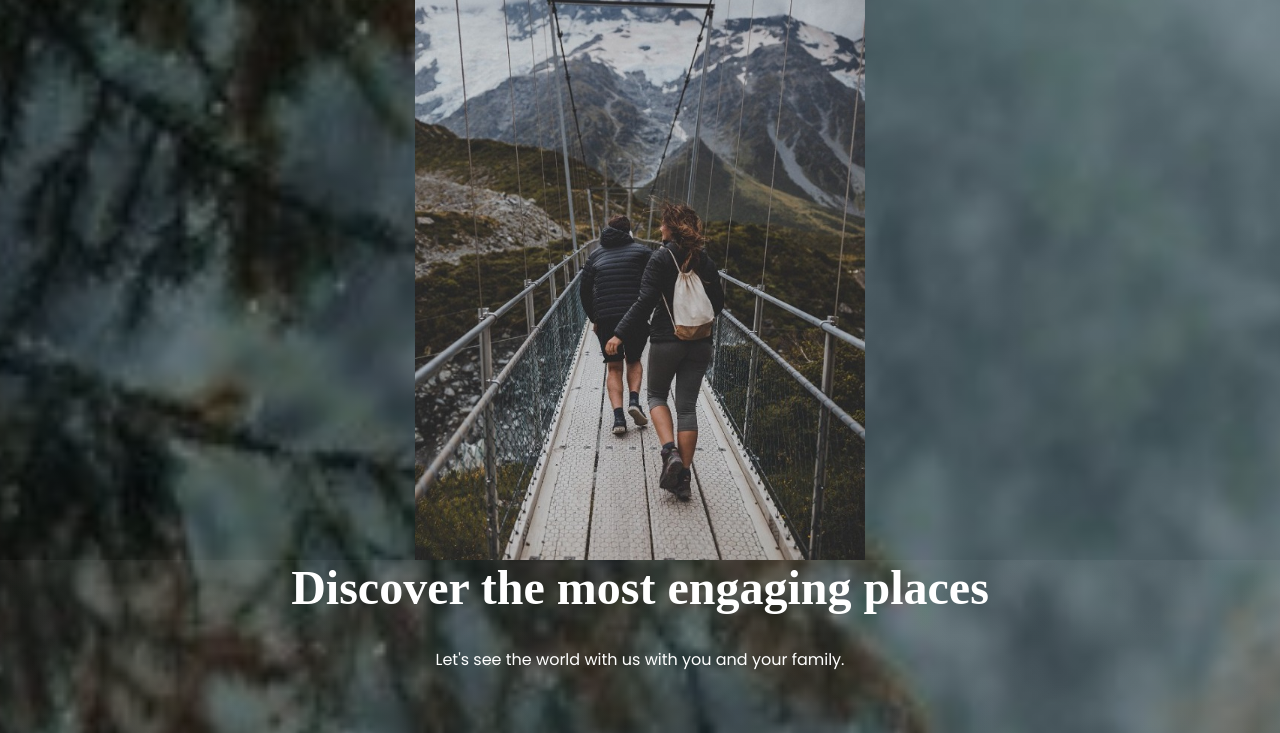
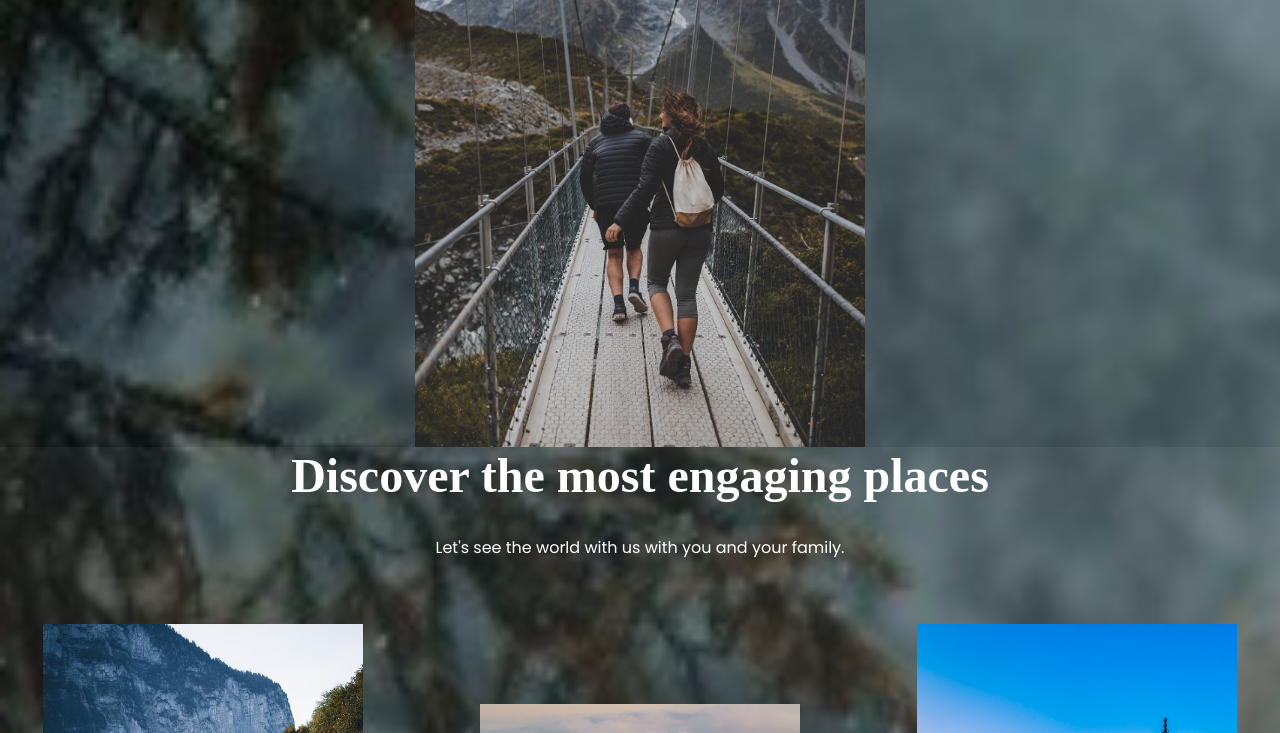
Before and after one commit to Guru221104/karan, a plain HTML site: page index.html in a window 1280 px wide. Shown: the part 507-1240 px from the top of the page. Drawn offline with nearby package versions, Linux system fonts and the light colour scheme; files whose address does not match are found by name; a web font is replaced by a local one.

Commit message:
Update index.html

```diff
--- a/index.html
+++ b/index.html
@@ -8,6 +8,7 @@
       href="https://cdn.jsdelivr.net/npm/remixicon@3.5.0/fonts/remixicon.css"
       rel="stylesheet"
     />
+	  <link rel="stylesheet" href="https://cdn.jsdelivr.net/npm/bootstrap@4.0.0/dist/css/bootstrap.min.css" integrity="sha384-Gn5384xqQ1aoWXA+058RXPxPg6fy4IWvTNh0E263XmFcJlSAwiGgFAW/dAiS6JXm" crossorigin="anonymous"><script src="https://cdn.jsdelivr.net/npm/bootstrap@4.0.0/dist/js/bootstrap.min.js" integrity="sha384-JZR6Spejh4U02d8jOt6vLEHfe/JQGiRRSQQxSfFWpi1MquVdAyjUar5+76PVCmYl" crossorigin="anonymous"></script>
     <link rel="stylesheet" href="styles.css" />
     <script src="https://unpkg.com/scrollreveal"></script>
     <title>Web Design Mastery | Raido.</title>
```
